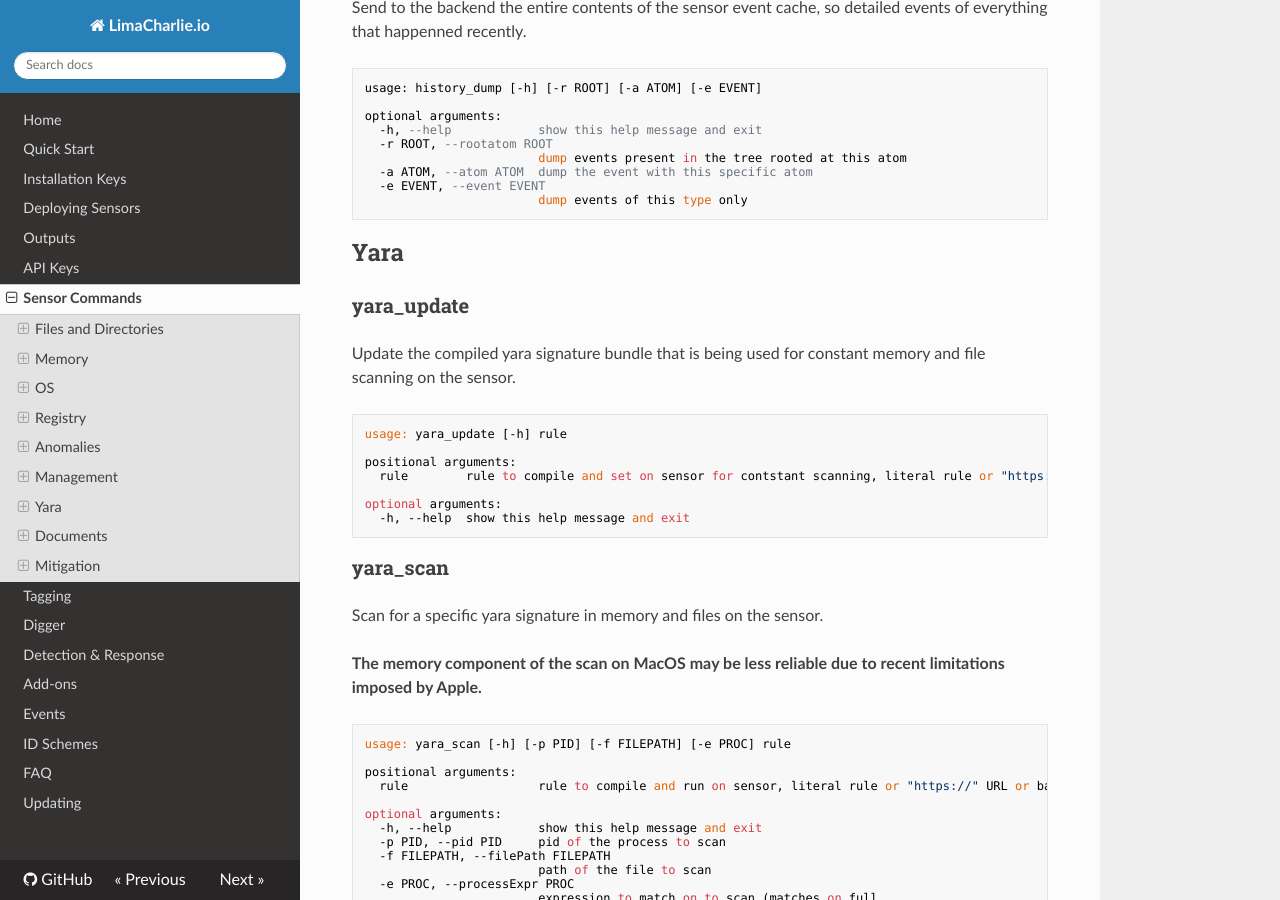
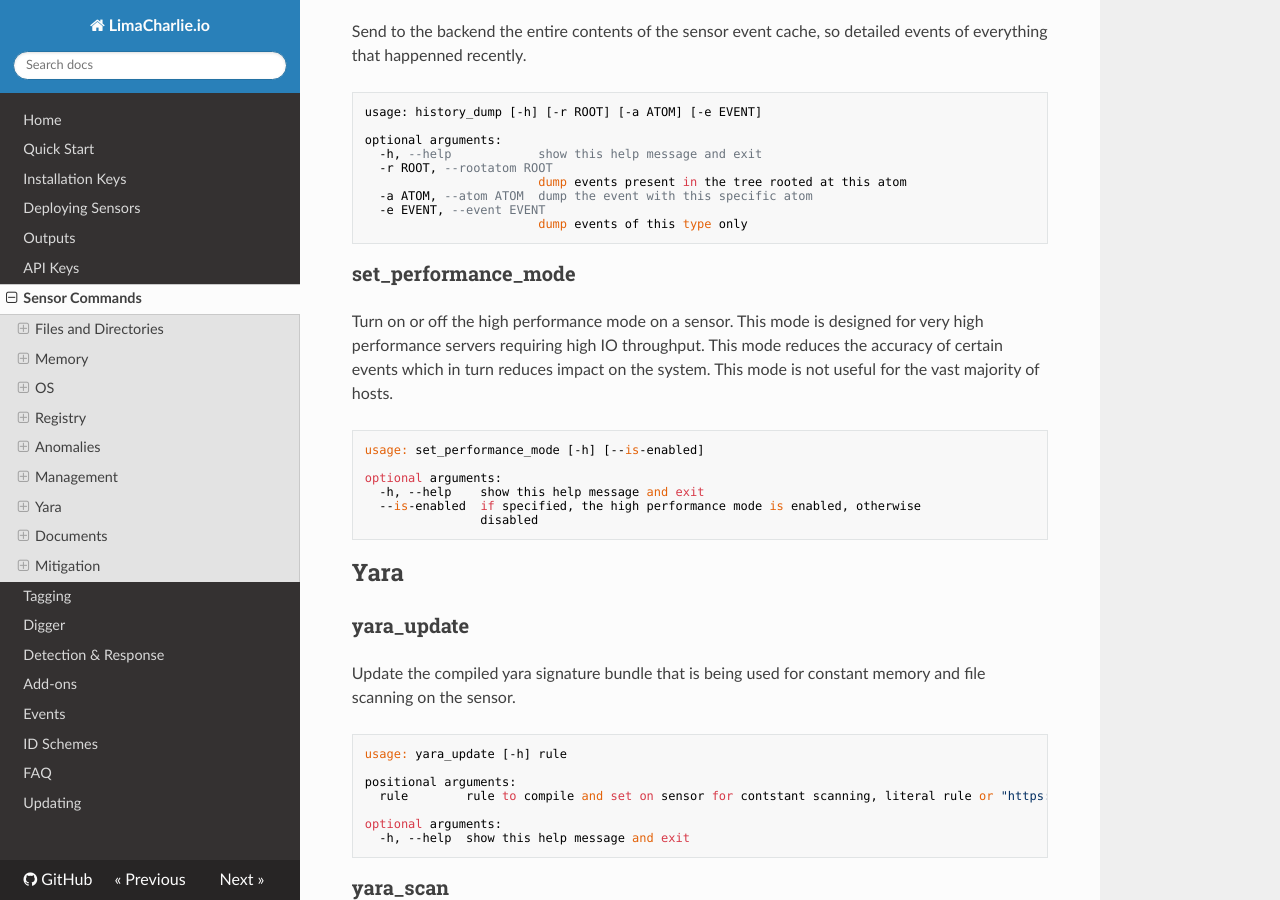
Before and after one commit to refractionPOINT/lce_doc, an MkDocs documentation site: the page built from docs/sensor_commands.md, in a window 1280 px wide and 900 px high, scrolled down 9716 px. Built offline with MkDocs 1.6.1, drawn with Linux system fonts in a browser that asks for light colours; nearby versions of some CDN libraries; old or Windows-style settings are respelled for this version of MkDocs.

Commit message:
Adding blurb about performance mode for high IO servers.

````diff
--- a/docs/sensor_commands.md
+++ b/docs/sensor_commands.md
@@ -440,6 +440,20 @@ optional arguments:
                         dump events of this type only
 ```
 
+### set_performance_mode
+Turn on or off the high performance mode on a sensor. This mode is designed for very high performance servers requiring high
+IO throughput. This mode reduces the accuracy of certain events which in turn reduces impact on the system. This mode is not
+useful for the vast majority of hosts.
+
+```
+usage: set_performance_mode [-h] [--is-enabled]
+
+optional arguments:
+  -h, --help    show this help message and exit
+  --is-enabled  if specified, the high performance mode is enabled, otherwise
+                disabled
+```
+
 ## Yara
 
 ### yara_update
````
